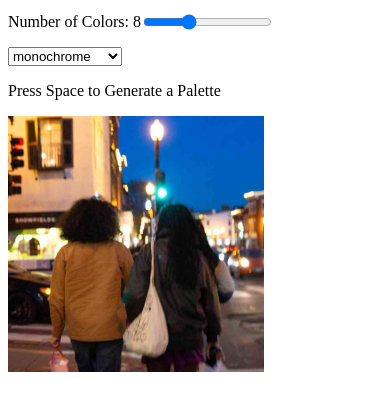
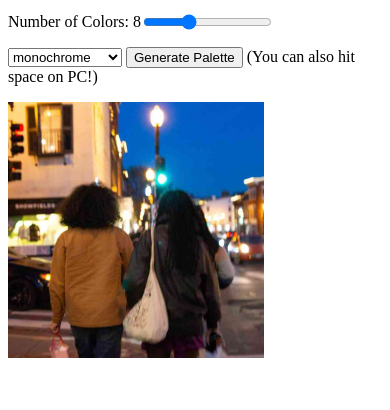
Before and after one commit to abrookst/OKLAB-Palette-Generator, a plain HTML site: page index.html in a window 390 px wide. Shown: the part 66-476 px from the top of the page. Drawn offline with Linux system fonts and the light colour scheme.

Commit message:
Added generate button for mobile

```diff
--- a/index.html
+++ b/index.html
@@ -14,7 +14,7 @@
     <option value="tetradic">tetradic</option>
     <option value="achromatic">achromatic</option>
 </select>
-<p>Press Space to Generate a Palette</p>
+<button onclick="generatePalette()">Generate Palette</button> (You can also hit space on PC!)
 <p id="palName"></p>
 <div id="p1"></div>
 <p id="val"></p>
```
